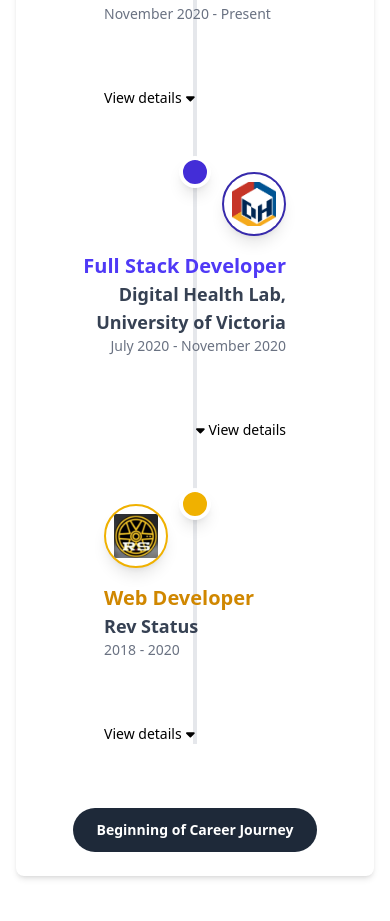
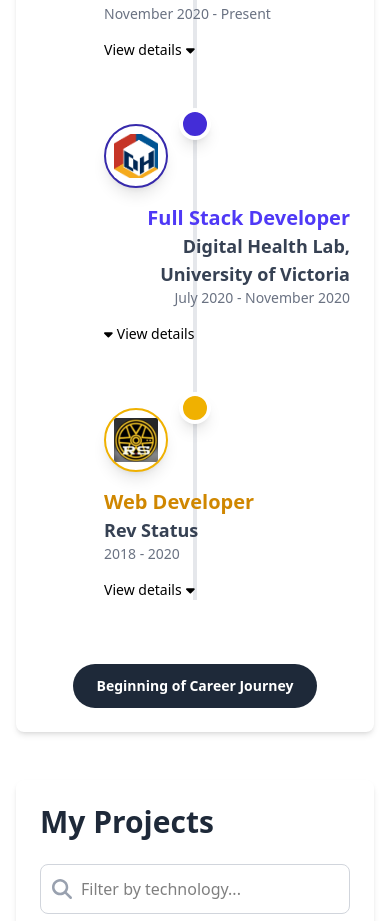
Before and after one commit to ParmbeerJohal/ParmbeerJohal.github.io, a React (Vite) app in the folder Portfolio-2.0/frontend/: page / in a window 390 px wide. Shown: the part 1800-2721 px from the top of the page. Built offline with nearby package versions, Linux system fonts and the light colour scheme.

Commit message:
Work experience responsiveness and animation touch ups

```diff
--- a/Portfolio-2.0/frontend/src/components/WorkExperience.jsx
+++ b/Portfolio-2.0/frontend/src/components/WorkExperience.jsx
@@ -76,7 +76,7 @@
             <div
               key={exp.id}
               className={`mb-16 relative ${
-                index % 2 === 0 ? "text-left" : "text-right"
+                index % 2 === 0 || window.innerWidth < 640 ? "text-left" : "text-right"
               }`}
             >
               {/* Timeline node */}
@@ -92,7 +92,7 @@
                 className={`${
                   index % 2 === 0
                   ? "ml-8 pl-8 sm:ml-12 sm:pl-12 pr-4 sm:pr-0"
-                  : "mr-8 pr-8 sm:mr-12 sm:pr-12 pl-4 sm:pl-0 flex flex-col items-end"
+                  : "ml-8 pl-8 sm:mr-12 sm:pr-12 sm:pl-0 sm:text-right sm:flex sm:flex-col sm:items-end"
                 }`}
               >
                 {/* Job Ball */}
@@ -123,18 +123,18 @@
                 {/* Extended content that shows on click */}
                 <div
                   className={`
-                    bg-white rounded-lg shadow-md p-6 text-left w-full
+                    bg-white rounded-lg shadow-md p-4 sm:p-6 text-left w-full
                     ${index % 2 === 0 ? 'border-l-4' : 'border-r-4'} ${getColorClasses(exp.color).border}
-                    transition-all duration-300 overflow-hidden
-                    ${activeJob === exp.id ? 'max-h-96 opacity-100 mt-4 mb-6' : 'max-h-0 opacity-0 pointer-events-none'}
+                    transition-all duration-500 ease-in-out
+                    ${activeJob === exp.id ? 'opacity-100 mt-4 mb-6' : 'opacity-0 h-0 py-0 overflow-hidden pointer-events-none'}
                   `}
                 >
                   <p className="text-gray-700 mb-4">{exp.description}</p>
 
                   <h5 className="font-semibold text-gray-800 mb-2">Key Achievements:</h5>
-                  <ul className={`list-disc pl-5 mb-4 text-gray-700 ${index % 2 === 1 ? 'pr-5 list-inside' : 'pl-5'}`}>
+                  <ul className={`list-disc text-gray-700 mb-4 ${index % 2 === 1 ? 'list-inside' : 'pl-5'}`}>
                     {exp.achievements.map((achievement, i) => (
-                      <li key={i}>{achievement}</li>
+                      <li key={i} className="mb-2">{achievement}</li>
                     ))}
                   </ul>
 
@@ -144,7 +144,7 @@
                       {exp.skills.map(skill => (
                         <span
                           key={skill}
-                          className={`${getColorClasses(exp.color).bgLight} ${getColorClasses(exp.color).text} px-3 py-1 rounded-full text-sm`}
+                          className={`${getColorClasses(exp.color).bgLight} ${getColorClasses(exp.color).text} px-2 py-1 rounded-full text-xs sm:text-sm`}
                         >
                           {skill}
                         </span>
```
